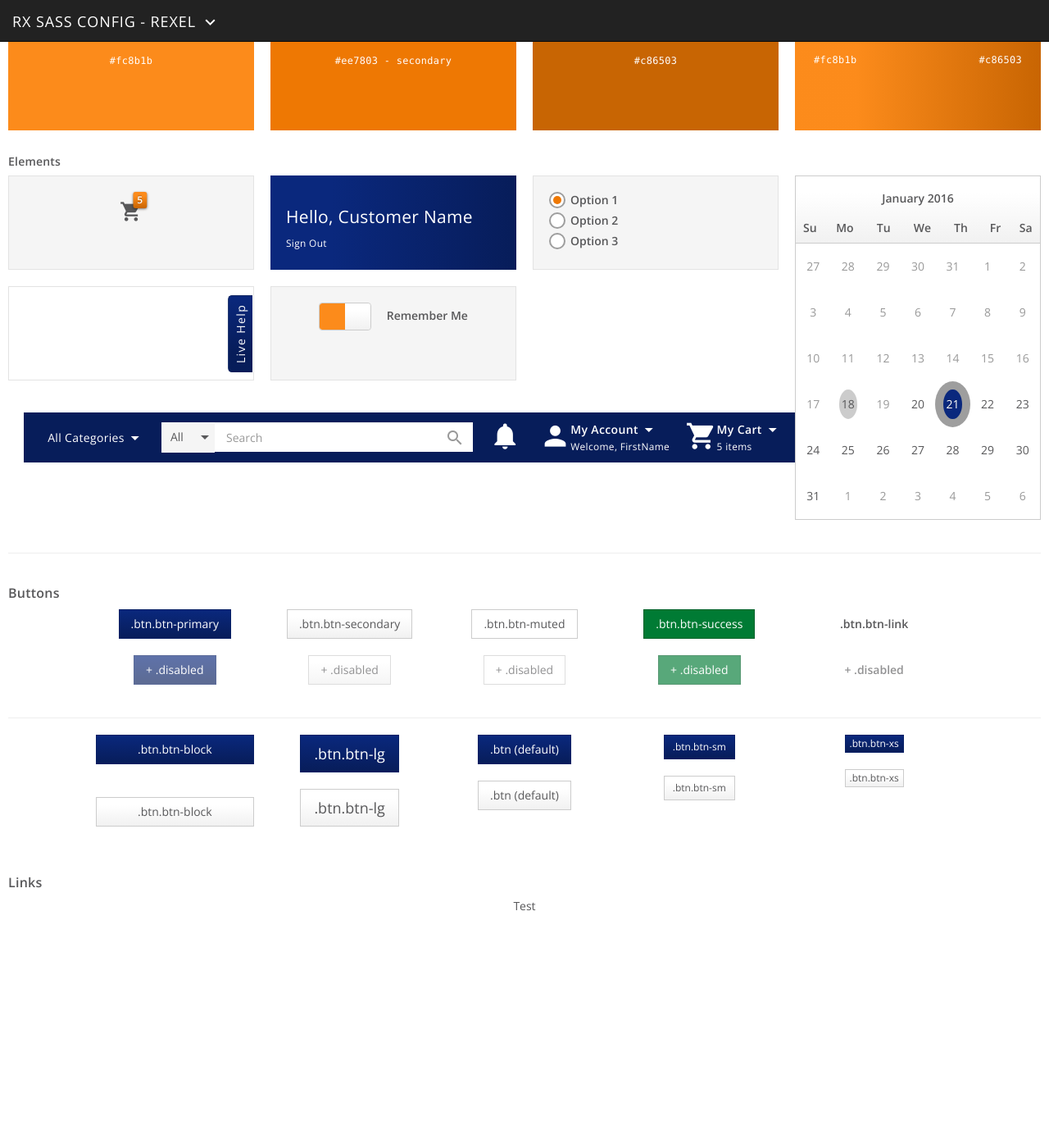
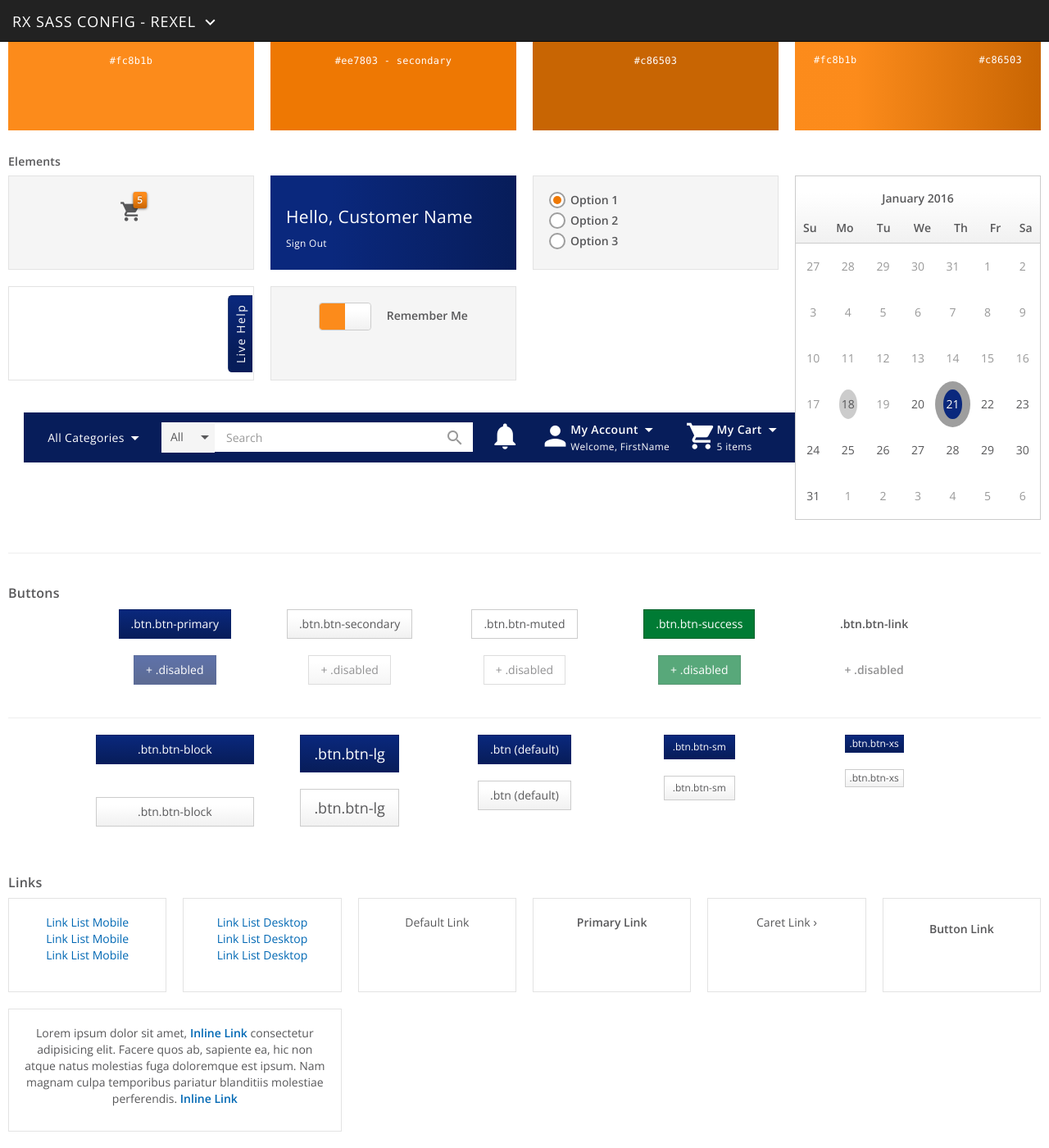
Before and after one commit to rxux/sass, a Jekyll site: the page built from index.html, in a window 1280 px wide and 1400 px high, scrolled down 232 px. Shown: the whole window at 82% size. Built offline with Jekyll 4.4.1, drawn with Linux system fonts in a browser that asks for light colours; nearby versions of some CDN libraries; before the commit the page ends 1347 px from its top, so only the background shows below that; grey boxes are pictures that could not be loaded.

Commit message:
add links (first try)

```diff
--- a/_includes/component_links.html
+++ b/_includes/component_links.html
@@ -5,8 +5,58 @@
     </div>
 </div>
 
-<div class="row">
-    <div class="col-xs-12 text-center">
-        <a href="#">Test</a>
+<div class="row text-center link-section">
+
+    <div class="col-xs-6 col-sm-4 col-md-2">
+    	<div class="well">
+    		<ul class="list-unstyled">
+		        <li><a href="#" class="list-link">Link List Mobile</a></li>
+		        <li><a href="#" class="list-link">Link List Mobile</a></li>
+		        <li><a href="#" class="list-link">Link List Mobile</a></li>
+	      </ul>
+    	</div>
     </div>
+
+    <div class="col-xs-6 col-sm-4 col-md-2">
+    	<div class="well">
+    		<ul class="list-unstyled">
+		        <li><a href="#" class="list-link">Link List Desktop</a></li>
+		        <li><a href="#" class="list-link">Link List Desktop</a></li>
+		        <li><a href="#" class="list-link">Link List Desktop</a></li>
+	      	</ul>
+    	</div>
+    </div>
+
+    <div class="col-xs-6 col-sm-4 col-md-2">
+    	<div class="well">
+    		<a href="#">Default Link</a>
+    	</div>
+    </div>
+
+    <div class="col-xs-6 col-sm-4 col-md-2">
+    	<div class="well">
+    		<a href="#" class="primary-link">Primary Link</a>
+    	</div>
+    </div>
+
+    <div class="col-xs-6 col-sm-4 col-md-2">
+    	<div class="well">
+    		<a href="#" class="caret-link">Caret Link &rsaquo;</a>
+    	</div>
+    </div>
+
+    <div class="col-xs-6 col-sm-4 col-md-2">
+    	<div class="well">
+    		<a class="btn btn-link">Button Link</a>
+    	</div>
+    </div>
+
+    <div class="col-xs-12 col-sm-6 col-md-4">
+    	<div class="well">
+    		<p>
+	        Lorem ipsum dolor sit amet, <a href="#" class="inline-link">Inline Link</a> consectetur adipisicing elit. Facere quos ab, sapiente ea, hic non atque natus molestias fuga doloremque est ipsum. Nam magnam culpa temporibus pariatur blanditiis molestiae perferendis. <a href="#" class="inline-link">Inline Link</a>
+	      	</p>
+    	</div>
+    </div>
+
 </div>
--- a/_sass/bootstrap/mixins/_custom-mixins.scss
+++ b/_sass/bootstrap/mixins/_custom-mixins.scss
@@ -399,3 +399,47 @@
   }
 }
 // END DATEPICKER
+
+.link-section {
+$blue: #0068b4;
+$normal: #58585a;
+
+	.well {
+		background-color: #fff;
+	}
+
+	a {
+    // GLOBAL RULES
+    color:$normal;
+
+    // GLOBAL HOVER RULES
+    &:hover {
+      text-decoration:none;
+      color: $blue;
+    }
+
+    &.list-link {
+      color:$blue;
+      &:hover {text-decoration:underline;}
+    }
+
+    &.primary-link,
+    &.btn-link {
+      font-weight:600;
+      color:$normal;
+
+      &:hover {
+        color:$blue;
+        text-decoration:none;
+      }
+    }
+
+    &.inline-link {
+      color:$blue;
+      font-weight:600;
+      &:hover {
+        text-decoration:underline;
+      }
+    }
+  }
+}
```
